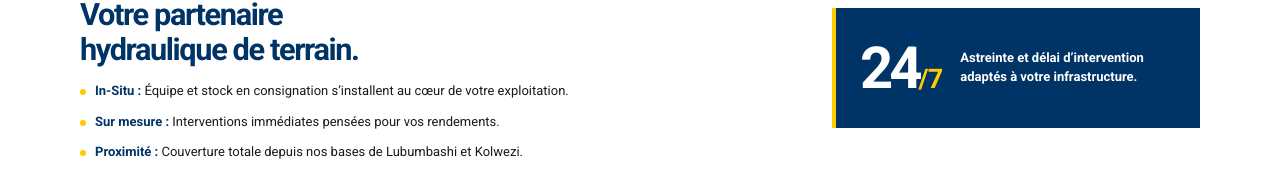
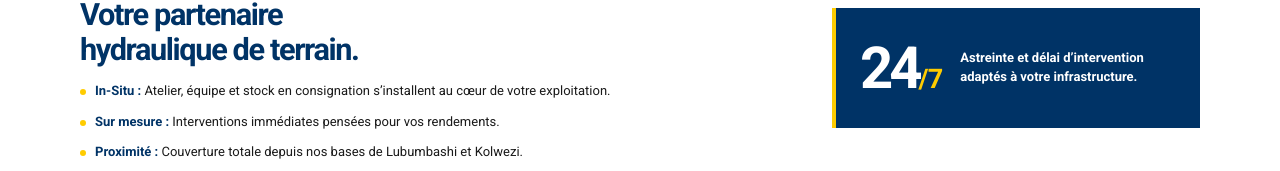
Before and after one commit to fkapia/new_repository, a Next.js app: page / in a window 1280 px wide. Shown: the part 769-940 px from the top of the page. Built offline with nearby package versions, Linux system fonts and the light colour scheme.

Commit message:
Update in-situ continuity statement
V0-Chat-Id: juLRGX4tSYL

```diff
--- a/components/hydraulics-landing.tsx
+++ b/components/hydraulics-landing.tsx
@@ -77,7 +77,7 @@ export function HydraulicsLanding() {
           <div className="intro-copy">
             <div className="intro-heading"><span className="section-kicker">LA CONTINUITÉ, CONCRÈTEMENT</span><h2>Votre partenaire<br />hydraulique de terrain.</h2></div>
             <ul className="intro-benefits">
-    <li><strong>In-Situ :</strong> Équipe et stock en consignation s’installent au cœur de votre exploitation.</li>
+    <li><strong>In-Situ :</strong> Atelier, équipe et stock en consignation s’installent au cœur de votre exploitation.</li>
     <li><strong>Sur mesure :</strong> Interventions immédiates pensées pour vos rendements.</li>
     <li><strong>Proximité :</strong> Couverture totale depuis nos bases de Lubumbashi et Kolwezi.</li>
   </ul>
```
